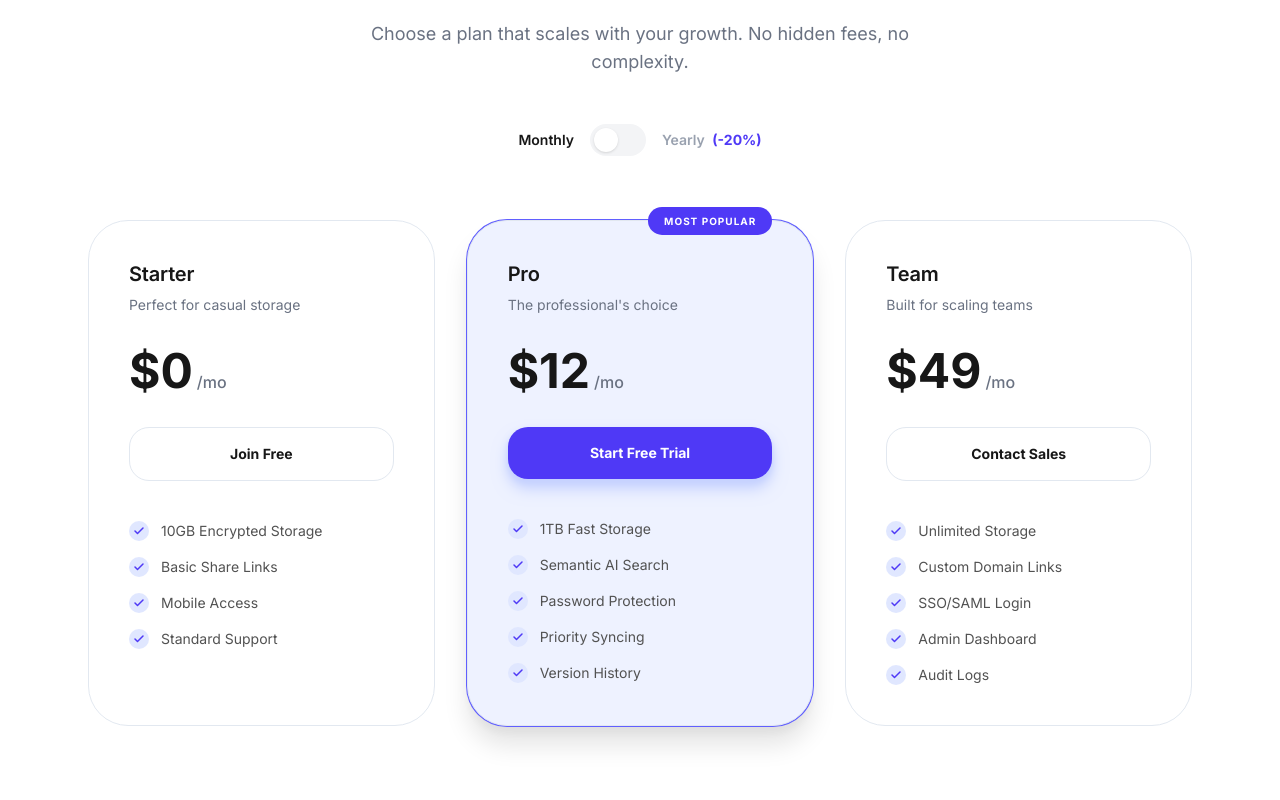
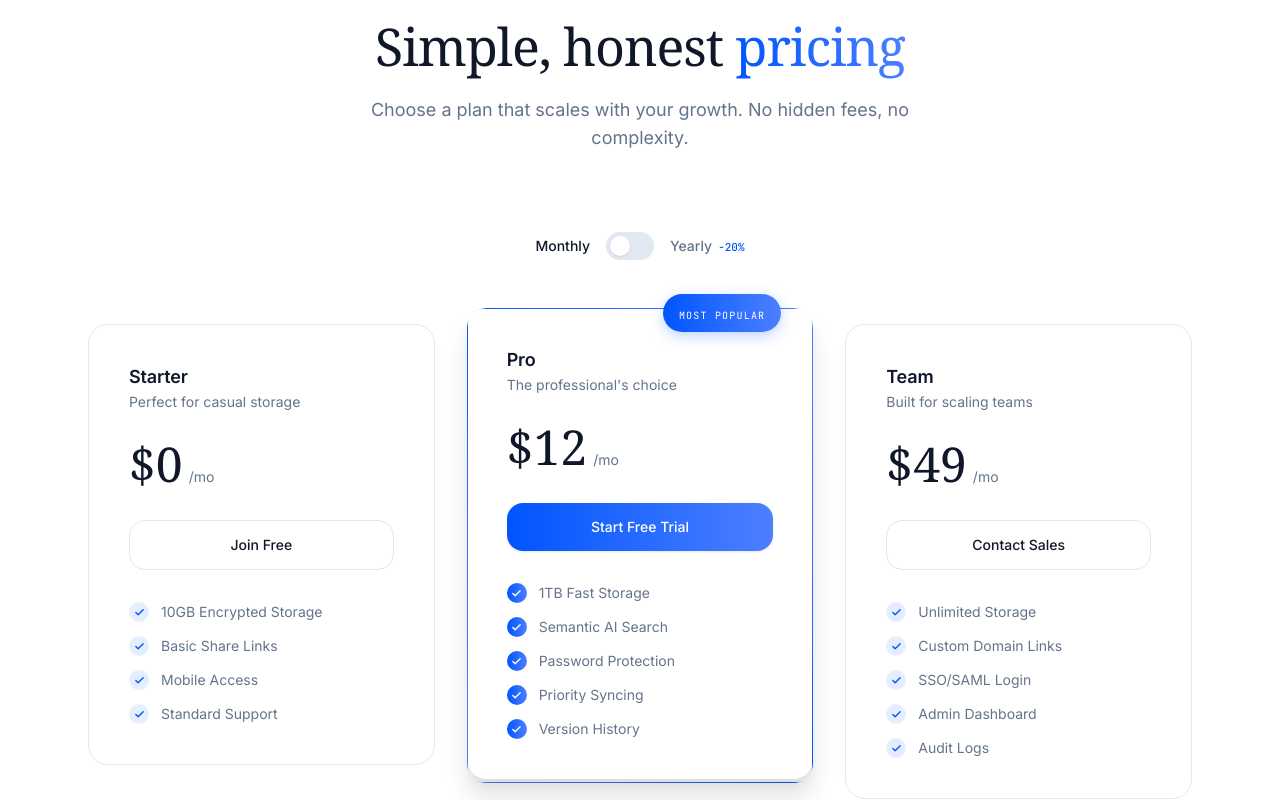
Before and after one commit to L3NNX/CordBin, a React (Vite) app in the folder frontend/: page / in a window 1280 px wide. Shown: the part 3605-4405 px from the top of the page. Built offline with nearby package versions, Linux system fonts and the light colour scheme; no server answers; a web font is replaced by a local one.

Commit message:
refactor: HowitWorks,Pricing css

```diff
--- a/frontend/src/components/layout/HowItWorks.jsx
+++ b/frontend/src/components/layout/HowItWorks.jsx
@@ -71,7 +71,7 @@ const HowItWorks = () => {
 
                   {/* Arrow connector between steps — desktop only */}
                   {index < steps.length - 1 && (
-                    <div className="absolute -right-[calc(50%+1rem)] top-1/2 hidden -translate-y-1/2 md:block">
+                    <div className="absolute -right-4/2 top-1/2 hidden -translate-y-1/4 md:block">
                       <div className="grid h-7 w-7 place-items-center rounded-full gradient-accent shadow-accent-sm">
                         <ArrowRight size={14} className="text-accent-foreground" />
                       </div>
--- a/frontend/src/components/layout/Pricing.jsx
+++ b/frontend/src/components/layout/Pricing.jsx
@@ -1,93 +1,203 @@
-
 import React, { useState } from 'react';
 import { Check } from 'lucide-react';
+import { cn } from '../../lib/utils';
 
 const plans = [
   {
     name: "Starter",
     price: "0",
     desc: "Perfect for casual storage",
-    features: ["10GB Encrypted Storage", "Basic Share Links", "Mobile Access", "Standard Support"],
+    features: [
+      "10GB Encrypted Storage",
+      "Basic Share Links",
+      "Mobile Access",
+      "Standard Support",
+    ],
     cta: "Join Free",
-    featured: false
+    featured: false,
   },
   {
     name: "Pro",
     price: "12",
     desc: "The professional's choice",
-    features: ["1TB Fast Storage", "Semantic AI Search", "Password Protection", "Priority Syncing", "Version History"],
+    features: [
+      "1TB Fast Storage",
+      "Semantic AI Search",
+      "Password Protection",
+      "Priority Syncing",
+      "Version History",
+    ],
     cta: "Start Free Trial",
-    featured: true
+    featured: true,
   },
   {
     name: "Team",
     price: "49",
     desc: "Built for scaling teams",
-    features: ["Unlimited Storage", "Custom Domain Links", "SSO/SAML Login", "Admin Dashboard", "Audit Logs"],
+    features: [
+      "Unlimited Storage",
+      "Custom Domain Links",
+      "SSO/SAML Login",
+      "Admin Dashboard",
+      "Audit Logs",
+    ],
     cta: "Contact Sales",
-    featured: false
-  }
+    featured: false,
+  },
 ];
 
-const Pricing= () => {
+const Pricing = () => {
   const [isYearly, setIsYearly] = useState(false);
 
+  const getPrice = (base) => {
+    const num = parseInt(base);
+    return isYearly ? Math.floor(num * 0.8) : num;
+  };
+
   return (
-    <section id="pricing" className="py-32 bg-white">
-      <div className="container mx-auto px-6 text-center">
-        <h2 className="text-4xl md:text-5xl font-bold tracking-tight text-[#171717] mb-6">Simple, honest pricing.</h2>
-        <p className="text-gray-500 text-lg mb-12 max-w-xl mx-auto">Choose a plan that scales with your growth. No hidden fees, no complexity.</p>
+    <section id="pricing" className="py-28 md:py-36" data-testid="pricing-section">
+      <div className="container mx-auto max-w-6xl px-6">
+        {/* Header */}
+        <div className="mx-auto mb-16 max-w-3xl text-center md:mb-20">
+          <div className="mb-6 inline-flex items-center gap-2.5 rounded-full border border-accent/20 bg-accent/5 px-5 py-2">
+            <span className="h-2 w-2 rounded-full bg-accent animate-pulse-dot" />
+            <span className="font-mono text-[11px] uppercase tracking-[0.15em] text-accent">
+              Pricing
+            </span>
+          </div>
 
-        <div className="flex items-center justify-center gap-4 mb-16">
-          <span className={`text-sm font-semibold ${!isYearly ? 'text-[#171717]' : 'text-gray-400'}`}>Monthly</span>
+          <h2 className="font-display text-3xl tracking-tight text-foreground sm:text-4xl md:text-[3.25rem] md:leading-[1.15]">
+            Simple, honest{' '}
+            <span className="gradient-text">pricing</span>
+          </h2>
+
+          <p className="mx-auto mt-5 max-w-xl text-base text-muted-foreground sm:text-lg">
+            Choose a plan that scales with your growth. No hidden fees, no complexity.
+          </p>
+        </div>
+
+        {/* Billing toggle */}
+        <div className="mb-14 flex items-center justify-center gap-4 md:mb-16">
+          <span
+            className={cn(
+              "text-sm font-medium transition-colors duration-150",
+              !isYearly ? "text-foreground" : "text-muted-foreground"
+            )}
+          >
+            Monthly
+          </span>
+
           <button
             onClick={() => setIsYearly(!isYearly)}
-            className="w-14 h-8 bg-gray-100 rounded-full p-1 relative flex items-center transition-colors"
+            className={cn(
+              "relative flex h-7 w-12 items-center rounded-full p-1 transition-colors duration-200",
+              isYearly ? "gradient-accent" : "bg-border"
+            )}
+            aria-label={isYearly ? "Switch to monthly" : "Switch to yearly"}
           >
-            <div className={`w-6 h-6 bg-white rounded-full shadow transition-transform ${isYearly ? 'translate-x-6' : 'translate-x-0'}`}></div>
+            <div
+              className={cn(
+                "h-5 w-5 rounded-full bg-white shadow-sm transition-transform duration-200",
+                isYearly ? "translate-x-5" : "translate-x-0"
+              )}
+            />
           </button>
-          <span className={`text-sm font-semibold ${isYearly ? 'text-[#171717]' : 'text-gray-400'}`}>
-            Yearly <span className="text-indigo-600 font-bold ml-1">(-20%)</span>
+
+          <span
+            className={cn(
+              "text-sm font-medium transition-colors duration-150",
+              isYearly ? "text-foreground" : "text-muted-foreground"
+            )}
+          >
+            Yearly
+            <span className="ml-1.5 font-mono text-[11px] text-accent">-20%</span>
           </span>
         </div>
 
-        <div className="grid lg:grid-cols-3 gap-8 max-w-6xl mx-auto">
-          {plans.map((p, i) => (
+        {/* Cards */}
+        <div className="grid gap-6 lg:grid-cols-3 lg:gap-8">
+          {plans.map((plan, i) => (
             <div
               key={i}
-              className={`relative p-10 rounded-[2.5rem] border text-left transition-all duration-300 hover:shadow-2xl hover:translate-y-[-8px] ${
-                p.featured ? 'ring-1 ring-indigo-500 bg-indigo-50 shadow-xl' : 'border-gray-100 bg-white'
-              }`}
+              className={cn(
+                "relative rounded-2xl text-left transition-all duration-300",
+                plan.featured
+                  ? "lg:-translate-y-4"
+                  : "hover:-translate-y-1"
+              )}
+              data-testid={`pricing-card-${i}`}
             >
-              {p.featured && (
-                <div className="absolute top-0 right-10 -translate-y-1/2 bg-indigo-600 text-white text-[10px] font-bold uppercase tracking-widest px-4 py-1.5 rounded-full">
-                  Most Popular
+              {/* Gradient border for featured */}
+              {plan.featured && (
+                <div className="absolute inset-0 rounded-2xl bg-gradient-to-br from-accent via-accent-secondary to-accent p-[1.5px]">
+                  <div className="h-full w-full rounded-[calc(1rem-1.5px)] bg-card" />
                 </div>
               )}
-              <h3 className="text-xl font-bold text-[#171717] mb-2">{p.name}</h3>
-              <p className="text-sm text-gray-500 mb-8">{p.desc}</p>
 
-              <div className="flex items-baseline gap-1 mb-8">
-                <span className="text-5xl font-extrabold text-[#171717]">${isYearly ? Math.floor(parseInt(p.price) * 0.8) : p.price}</span>
-                <span className="text-gray-500 font-medium">/mo</span>
+              <div
+                className={cn(
+                  "relative rounded-2xl p-8 sm:p-10",
+                  plan.featured
+                    ? "shadow-xl"
+                    : "border border-border bg-card hover:border-accent/20 hover:shadow-lg"
+                )}
+              >
+                {/* Popular badge */}
+                {plan.featured && (
+                  <div className="absolute -top-3.5 right-8 rounded-full gradient-accent px-4 py-1.5 shadow-accent-sm">
+                    <span className="font-mono text-[10px] uppercase tracking-[0.12em] text-accent-foreground">
+                      Most Popular
+                    </span>
+                  </div>
+                )}
+
+                {/* Plan name & desc */}
+                <h3 className="text-lg font-semibold text-foreground">{plan.name}</h3>
+                <p className="mt-1 text-sm text-muted-foreground">{plan.desc}</p>
+
+                {/* Price */}
+                <div className="mt-7 flex items-baseline gap-1.5">
+                  <span className="font-display text-5xl text-foreground">
+                    ${getPrice(plan.price)}
+                  </span>
+                  <span className="text-sm text-muted-foreground">/mo</span>
+                </div>
+
+                {/* CTA */}
+                <button
+                  className={cn(
+                    "mt-8 w-full rounded-xl py-3.5 text-sm font-medium transition-all duration-200 active:scale-[0.98]",
+                    plan.featured
+                      ? "gradient-accent text-accent-foreground shadow-sm hover:-translate-y-0.5 hover:shadow-accent-sm hover:brightness-110"
+                      : "border border-border bg-card text-foreground hover:border-accent/30 hover:bg-accent/5"
+                  )}
+                >
+                  {plan.cta}
+                </button>
+
+                {/* Features */}
+                <ul className="mt-8 space-y-3.5">
+                  {plan.features.map((feature, j) => (
+                    <li key={j} className="flex items-center gap-3 text-sm text-muted-foreground">
+                      <div
+                        className={cn(
+                          "grid h-5 w-5 shrink-0 place-items-center rounded-full",
+                          plan.featured
+                            ? "gradient-accent"
+                            : "bg-accent/10"
+                        )}
+                      >
+                        <Check
+                          size={11}
+                          strokeWidth={3}
+                          className={plan.featured ? "text-accent-foreground" : "text-accent"}
+                        />
+                      </div>
+                      {feature}
+                    </li>
+                  ))}
+                </ul>
               </div>
-
-              <button className={`w-full py-4 rounded-2xl font-bold text-sm mb-10 transition-all ${
-                p.featured ? 'bg-indigo-600 text-white hover:bg-indigo-700 shadow-lg shadow-indigo-200' : 'bg-white border border-gray-200 text-[#171717] hover:border-indigo-600 hover:text-indigo-600'
-              }`}>
-                {p.cta}
-              </button>
-
-              <ul className="space-y-4">
-                {p.features.map((f, j) => (
-                  <li key={j} className="flex items-center gap-3 text-sm text-[#525252]">
-                    <div className="w-5 h-5 rounded-full bg-indigo-100 flex items-center justify-center text-indigo-600">
-                      <Check size={12} strokeWidth={3} />
-                    </div>
-                    {f}
-                  </li>
-                ))}
-              </ul>
             </div>
           ))}
         </div>
```
